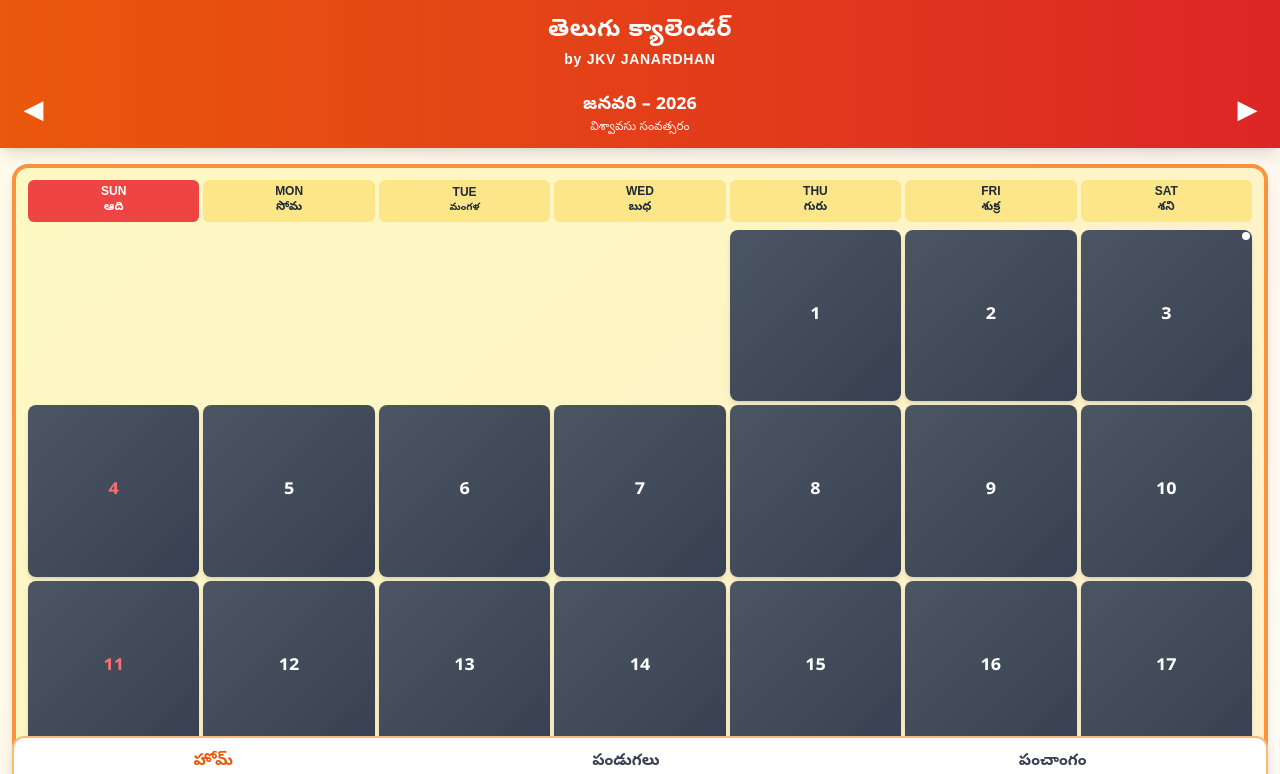
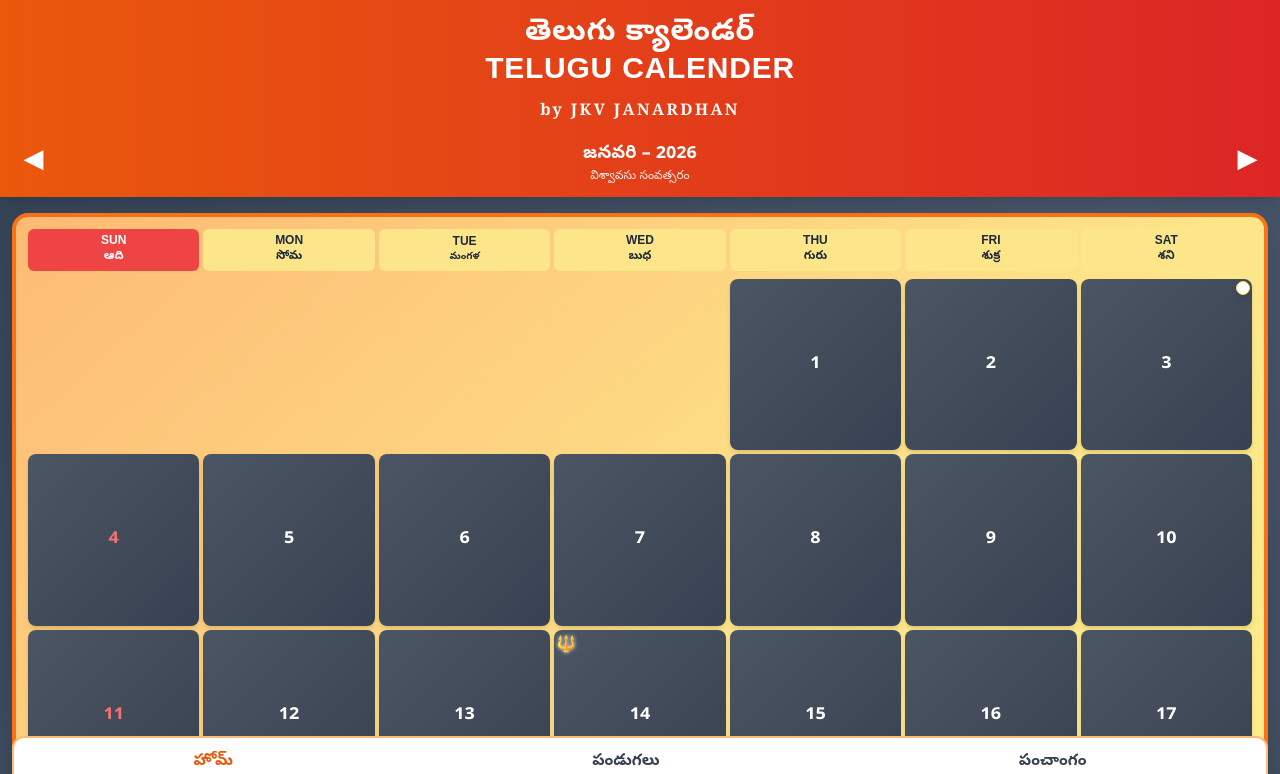
Before and after one commit to A7k6h7i0/telugu-calendar-2026, a React (Vite) app: page / in a window 1280 px wide. Shown: the top 774 px of the page. Built offline with nearby package versions, Linux system fonts and the light colour scheme.

Commit message:
Initial Telugu Calendar deployment

```diff
--- a/src/data/calendar-2026/august.ts
+++ b/src/data/calendar-2026/august.ts
@@ -25,7 +25,7 @@ export const august2026 = {
     { date: 18, day: "మంగళ", festivals: [], panchangam: { tithi: "షష్టి సా.05:51", nakshatram: "స్వాతి మ.06:46", sunrise: "", sunset: "", rahukalam: "10:59 - 12:42", yamagandam: "", gulika: "" } },
     { date: 19, day: "బుధ", festivals: [], panchangam: { tithi: "సప్తమి సా.07:20", nakshatram: "స్వాతి ఉ.06:46", sunrise: "", sunset: "", rahukalam: "10:59 - 12:42", yamagandam: "12:55 - 2:40", gulika: "" } },
     { date: 20, day: "గురు", festivals: [], panchangam: { tithi: "అష్టమి రా.09:18", nakshatram: "విశాఖ ఉ.09:08", sunrise: "", sunset: "", rahukalam: "12:55 - 2:40", yamagandam: "3:22", gulika: "" } },
-    { date: 21, day: "శుక్ర", festivals: [], panchangam: { tithi: "నవమి రా.11:36", nakshatram: "అనూరాధ ఉ.11:52", sunrise: "", sunset: "", rahukalam: "1:35 - 3:22", yamagandam: "6:09 - 7:57", gulika: "" } },
+    { date: 21, day: "శుక్ర", festivals: ["వరలక్ష్మీ వ్రతం"], panchangam: { tithi: "నవమి రా.11:36", nakshatram: "అనూరాధ ఉ.11:52", sunrise: "", sunset: "", rahukalam: "1:35 - 3:22", yamagandam: "6:09 - 7:57", gulika: "" } },
 
     { date: 22, day: "శని", festivals: ["తిరుమల శ్రీవారి పవిత్రోత్సవ ప్రారంభం"], panchangam: { tithi: "దశమి తె.02:00", nakshatram: "జ్యేష్ట మ.02:49", sunrise: "", sunset: "", rahukalam: "6:09 - 7:57", yamagandam: "11:47 - 1:35", gulika: "" } },
     { date: 23, day: "ఆది", festivals: ["శ్రావణ పుత్రద ఏకాదశ"], panchangam: { tithi: "ఏకాదశి తె.04:19", nakshatram: "మూల సా.05:44", sunrise: "", sunset: "", rahukalam: "11:47 - 1:35", yamagandam: "5:44 - 6:12", gulika: "" } },
--- a/src/data/calendar-2026/june.ts
+++ b/src/data/calendar-2026/june.ts
@@ -32,7 +32,7 @@ export const june2026 = {
     { date: 24, day: "బుధ", festivals: ["దశాపాపహర దశమి"], panchangam: { tithi: "దశమి సా.06:12", nakshatram: "చిత్త మ.01:59", sunrise: "", sunset: "", rahukalam: "8:35 - 10:19", yamagandam: "8:10 - 9:56", gulika: "" } },
     { date: 25, day: "గురు", festivals: ["గాయత్రీ జయంతి"], panchangam: { tithi: "ఏకాదశి రా.08:09", nakshatram: "స్వాతి సా.04:29", sunrise: "", sunset: "", rahukalam: "8:10 - 9:56", yamagandam: "10:44 - 12:31", gulika: "" } },
     { date: 26, day: "శుక్ర", festivals: ["మొహర్రం"], panchangam: { tithi: "ద్వాదశి రా.10:22", nakshatram: "", sunrise: "", sunset: "", rahukalam: "10:44 - 12:31", yamagandam: "11:44 - 1:32", gulika: "" } },
-    { date: 27, day: "శని", festivals: ["శనిత్రయోదశి", "ప్రదోష వ్రతం", "శ్రీవారి కృష్ణ అభిషేకం సమాప్తి"], panchangam: { tithi: "త్రయోదశి తె.12:43", nakshatram: "", sunrise: "", sunset: "", rahukalam: "11:44 - 1:32", yamagandam: "4:28 - 6:16", gulika: "" } },
+    { date: 27, day: "శని", festivals: ["శనిత్రయోదశి", "ప్రదోష వ్రతం"], panchangam: { tithi: "త్రయోదశి తె.12:43", nakshatram: "", sunrise: "", sunset: "", rahukalam: "11:44 - 1:32", yamagandam: "4:28 - 6:16", gulika: "" } },
     { date: 28, day: "ఆది", festivals: [], panchangam: { tithi: "చతుర్దశి సా.03:06", nakshatram: "జ్యేష్ట తె.01:08", sunrise: "", sunset: "", rahukalam: "4:28 - 6:16", yamagandam: "10:06 - 11:54", gulika: "" } },
     { date: 29, day: "సోమ", festivals: ["ఏరువాక పౌర్ణమి", "శ్రీ సత్యనారాయణ పూజ", "వట సావిత్రి పూర్ణిమ"], panchangam: { tithi: "పూర్ణిమ ఉ.05:26", nakshatram: "మూల తె.04:03", sunrise: "", sunset: "", rahukalam: "10:06 - 11:54", yamagandam: "2:14 - 4:02", gulika: "" } },
     { date: 30, day: "మంగళ", festivals: [], panchangam: { tithi: "పాడ్యమి ఉ.07:38", nakshatram: "పూర్వాషాఢ ఉ.06:51", sunrise: "", sunset: "", rahukalam: "2:46 - 4:33", yamagandam: "", gulika: "" } }
--- a/src/data/calendar-2026/october.ts
+++ b/src/data/calendar-2026/october.ts
@@ -19,8 +19,8 @@ export const october2026 = {
     { date: 13, day: "మంగళ", festivals: [], panchangam: { tithi: "తదియ రా.11:28", nakshatram: "విశాఖ తె.01:42", sunrise: "", sunset: "", rahukalam: "5:54 - 7:37", yamagandam: "6:05 - 7:50", gulika: "" } },
     { date: 14, day: "బుధ", festivals: [], panchangam: { tithi: "చవితి తె.01:13", nakshatram: "అనూరాధ మ.04:03", sunrise: "", sunset: "", rahukalam: "6:05 - 7:50", yamagandam: "10:17 - 12:04", gulika: "" } },
 
-    { date: 15, day: "గురు", festivals: ["సరస్వతి పూజ ప్రారంభం"], panchangam: { tithi: "పంచమి తె.03:25", nakshatram: "జ్యేష్ట మ.06:47", sunrise: "", sunset: "", rahukalam: "10:17 - 12:04", yamagandam: "", gulika: "" } },
-    { date: 16, day: "శుక్ర", festivals: ["సరస్వతి పూజ"], panchangam: { tithi: "షష్టి ఉ.05:54", nakshatram: "జ్యేష్ట ఉ.06:47", sunrise: "", sunset: "", rahukalam: "10:17 - 12:04", yamagandam: "7:58 - 9:46", gulika: "" } },
+    { date: 15, day: "గురు", festivals: [], panchangam: { tithi: "పంచమి తె.03:25", nakshatram: "జ్యేష్ట మ.06:47", sunrise: "", sunset: "", rahukalam: "10:17 - 12:04", yamagandam: "", gulika: "" } },
+    { date: 16, day: "శుక్ర", festivals: ["సరస్వతి పూజ ప్రారంభం"], panchangam: { tithi: "షష్టి ఉ.05:54", nakshatram: "జ్యేష్ట ఉ.06:47", sunrise: "", sunset: "", rahukalam: "10:17 - 12:04", yamagandam: "7:58 - 9:46", gulika: "" } },
     { date: 17, day: "శని", festivals: [], panchangam: { tithi: "సప్తమి తె.08:28", nakshatram: "మూల ఉ.09:47", sunrise: "", sunset: "", rahukalam: "7:58 - 9:46", yamagandam: "8:35 - 10:23", gulika: "" } },
     { date: 18, day: "ఆది", festivals: ["దుర్గాష్టమి"], panchangam: { tithi: "సప్తమి ఉ.08:28", nakshatram: "పూర్వాషాఢ మ.12:41", sunrise: "", sunset: "", rahukalam: "8:35 - 10:23", yamagandam: "9:44 - 11:31", gulika: "" } },
     { date: 19, day: "సోమ", festivals: ["మహర్నవమి"], panchangam: { tithi: "అష్టమి ఉ.10:52", nakshatram: "ఉత్తరాషాఢ మ.03:38", sunrise: "", sunset: "", rahukalam: "9:44 - 11:31", yamagandam: "8:02 - 9:48", gulika: "" } },
--- a/src/pages/home/page.tsx
+++ b/src/pages/home/page.tsx
@@ -119,6 +119,21 @@ export default function HomePage() {
     return null;
   };
 
+  // Helper function to check if date has Ekadashi
+  const hasEkadashi = (date: number) => {
+    const dayData = currentMonth.days.find((d) => d.date === date);
+    if (!dayData) return false;
+
+    return (
+      dayData.panchangam.tithi.includes("ఏకాదశి") ||
+      dayData.panchangam.tithi.toLowerCase().includes("ekadashi") ||
+      dayData.festivals.some(
+        (f) =>
+          f.includes("ఏకాదశి") || f.toLowerCase().includes("ekadashi")
+      )
+    );
+  };
+
   // Build calendar grid properly aligned to weekdays
   const buildCalendarGrid = () => {
     const firstDay = currentMonth.days[0];
@@ -142,15 +157,16 @@ export default function HomePage() {
     <div
       onTouchStart={handleTouchStart}
       onTouchEnd={handleTouchEnd}
-      className="min-h-screen bg-gradient-to-br from-amber-50 via-orange-50 to-white pb-24"
+      className="min-h-screen bg-gradient-to-br from-slate-700 via-slate-600 to-gray-700 pb-24"
     >
       {/* HEADER - Mobile First */}
       <div className="sticky top-0 z-20 bg-gradient-to-r from-orange-600 to-red-600 text-white shadow-lg">
         <div className="text-center pt-4 pb-2">
-          <h1 className="text-2xl font-extrabold tracking-wide">
-            తెలుగు క్యాలెండర్
+          <h1 className="text-3xl font-extrabold tracking-wide leading-tight">
+            తెలుగు క్యాలెండర్ <br />
+            TELUGU CALENDER
           </h1>
-          <p className="text-sm font-bold mt-1 tracking-wider">
+          <p className="text-base font-serif font-bold mt-1.5 tracking-widest" style={{ letterSpacing: '0.15em' }}>
             by JKV JANARDHAN
           </p>
         </div>
@@ -179,8 +195,8 @@ export default function HomePage() {
         </div>
       </div>
 
-      {/* CALENDAR GRID - Mobile Optimized with Background */}
-      <div className="mx-3 mt-4 rounded-2xl bg-gradient-to-br from-yellow-100 via-amber-100 to-orange-100 shadow-lg p-3 border-4 border-orange-400">
+      {/* CALENDAR GRID - Mobile Optimized with Updated Background */}
+      <div className="mx-3 mt-4 rounded-2xl bg-gradient-to-br from-orange-300 via-amber-200 to-yellow-200 shadow-lg p-3 border-4 border-orange-500">
         {/* WEEK DAYS HEADER - Styled with English above Telugu */}
         <div className="grid grid-cols-7 gap-1 mb-2">
           {WEEK_DAYS.map((day, i) => (
@@ -218,6 +234,7 @@ export default function HomePage() {
               monthIndex === todayMonthIndex &&
               day.date === todayDate;
             const moonPhase = getMoonPhase(day.date);
+            const isEkadashi = hasEkadashi(day.date);
 
             return (
               <button
@@ -237,13 +254,24 @@ export default function HomePage() {
                 `}
               >
                 {day.date}
+
+                {/* Moon Phase Indicator - Larger Size */}
                 {moonPhase && (
                   <div className="absolute top-0.5 right-0.5">
                     {moonPhase === "pournami" ? (
-                      <div className="w-2 h-2 rounded-full bg-white shadow-sm"></div>
+                      <div className="w-3.5 h-3.5 rounded-full bg-white shadow-md border border-yellow-300"></div>
                     ) : (
-                      <div className="w-2 h-2 rounded-full bg-black border border-white"></div>
+                      <div className="w-3.5 h-3.5 rounded-full bg-black border-2 border-white shadow-md"></div>
                     )}
+                  </div>
+                )}
+
+                {/* Ekadashi Indicator - Lord Shiva Trishul */}
+                {isEkadashi && (
+                  <div className="absolute top-0.5 left-0.5">
+                    <span className="text-base drop-shadow-lg" style={{ filter: 'drop-shadow(0 0 2px rgba(255,255,255,0.8))' }}>
+                      🔱
+                    </span>
                   </div>
                 )}
               </button>
```
